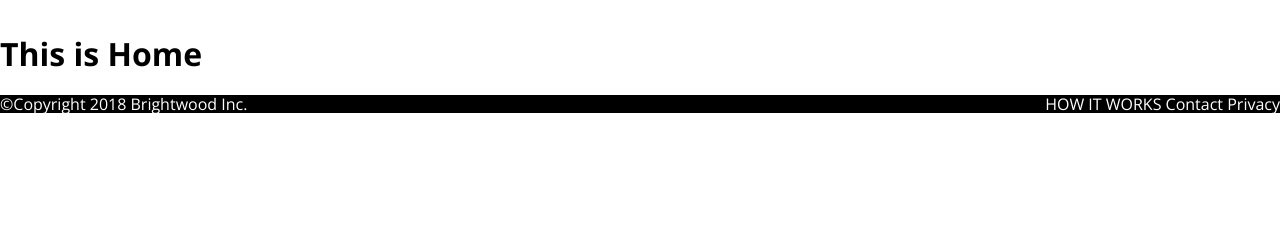
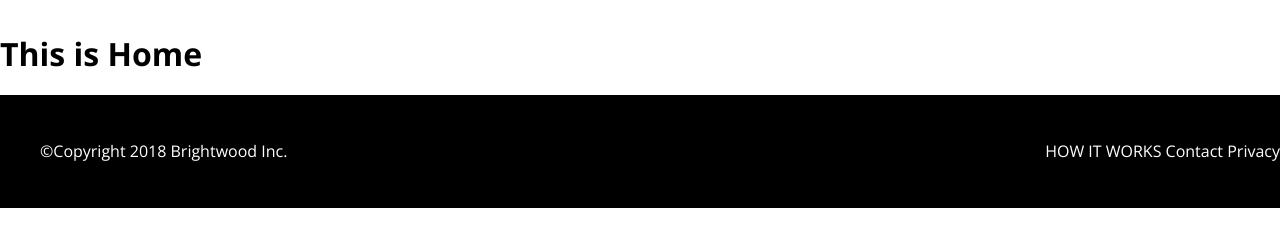
Before and after one commit to nsisodiya/brightwoodlighting-website, a website: page index.html in a window 1280 px wide. Shown: the part 140-386 px from the top of the page. Drawn offline with nearby package versions, Linux system fonts and the light colour scheme; files that its build step writes are made by us from their sources.

Commit message:
footer work

```diff
--- a/components/footer/_footer.scss
+++ b/components/footer/_footer.scss
@@ -1,10 +1,37 @@
 myfooter {
     display: flex;
     flex-direction: row;
+    align-items: center;
     justify-content: space-between;
     background-color: black;
     color: #ffffff;
 
+    @include bigscreen {
+        height: 113px;
+    }
+    @include laptop {
+        height: 62px;
+    }
+    @include ipad {
+        height: 62px;
+    }
+    @include mobile {
+        height: 101px;
+    }
+    .copyRight {
+        @include bigscreen {
+            margin-left: 40px;
+        }
+        @include laptop {
+            margin-left: 40px;
+        }
+        @include ipad {
+            margin-left: 40px;
+        }
+        @include mobile {
+            margin-left: 11px;
+        }
+    }
     linkGroup {
         a {
             color : white;
```
